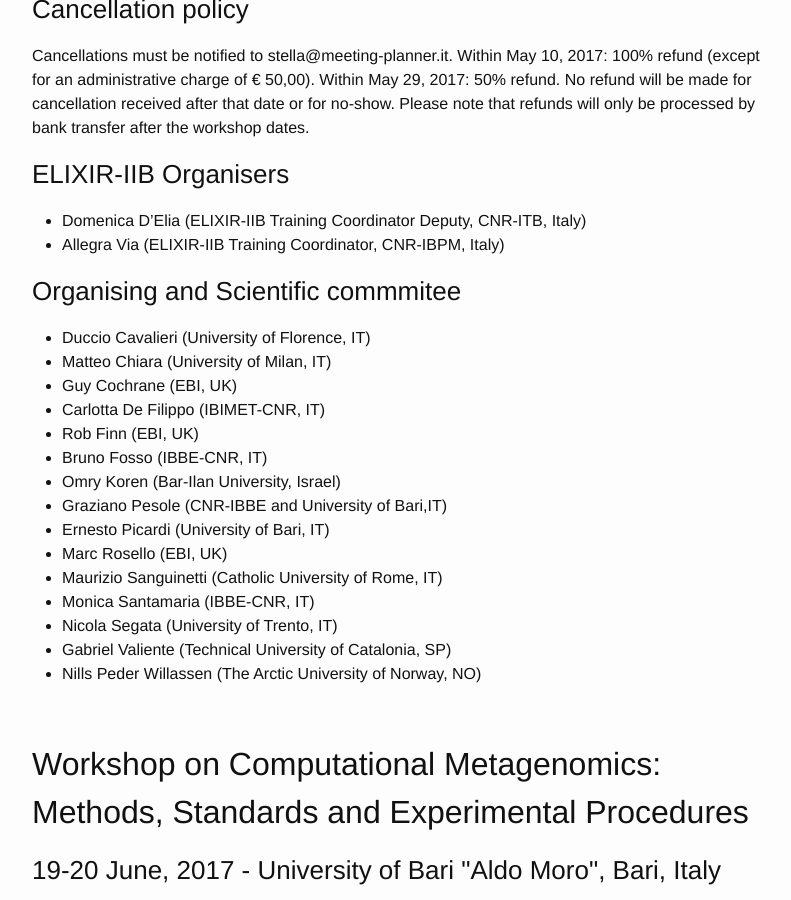
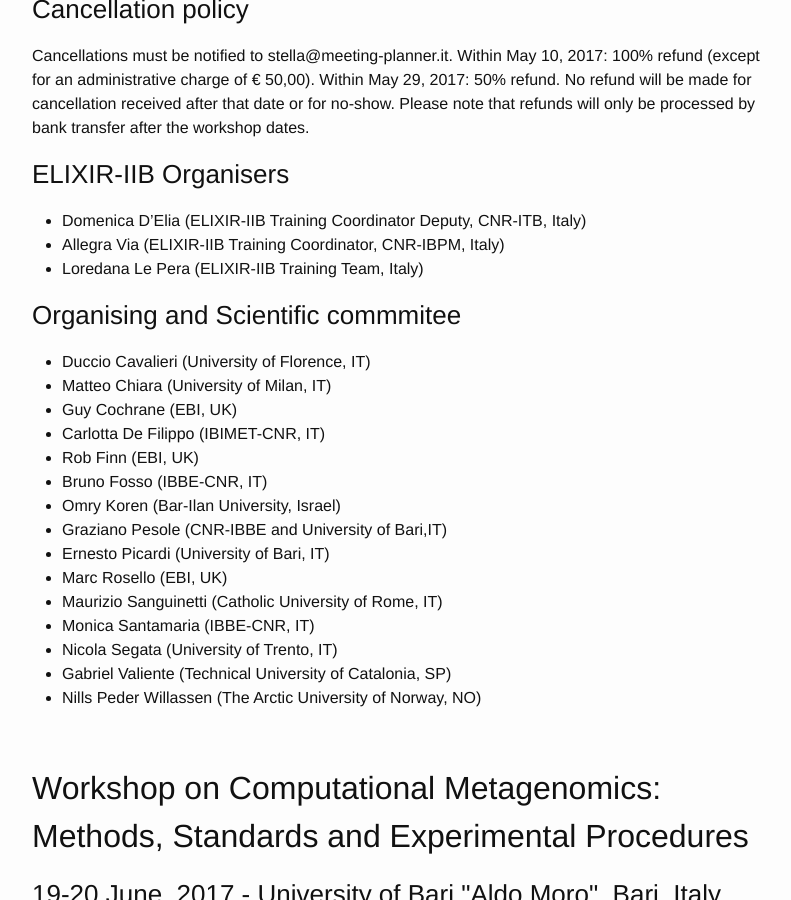
Before and after one commit to ELIXIR-IIB-training/website, a Jekyll site: the page built from _posts/2017-06-19-metagenomics-workshop-and-school-bari.md, in a window 1280 px wide and 900 px high, scrolled down 2072 px. Shown: the whole window, without its empty margins (238-1029 px from the left). Built offline with Jekyll 4.4.1, drawn with Linux system fonts in a browser that asks for light colours.

Commit message:
Organisers Update

```diff
--- a/_posts/2017-06-19-metagenomics-workshop-and-school-bari.md
+++ b/_posts/2017-06-19-metagenomics-workshop-and-school-bari.md
@@ -111,6 +111,7 @@ Please note that refunds will only be processed by bank transfer after the works
 ### ELIXIR-IIB Organisers
 - Domenica D'Elia (ELIXIR-IIB Training Coordinator Deputy, CNR-ITB, Italy)
 - Allegra Via (ELIXIR-IIB Training Coordinator, CNR-IBPM, Italy)
+- Loredana Le Pera (ELIXIR-IIB Training Team, Italy)
 
 ### Organising and Scientific commmitee
 - Duccio Cavalieri (University of Florence, IT)
```
